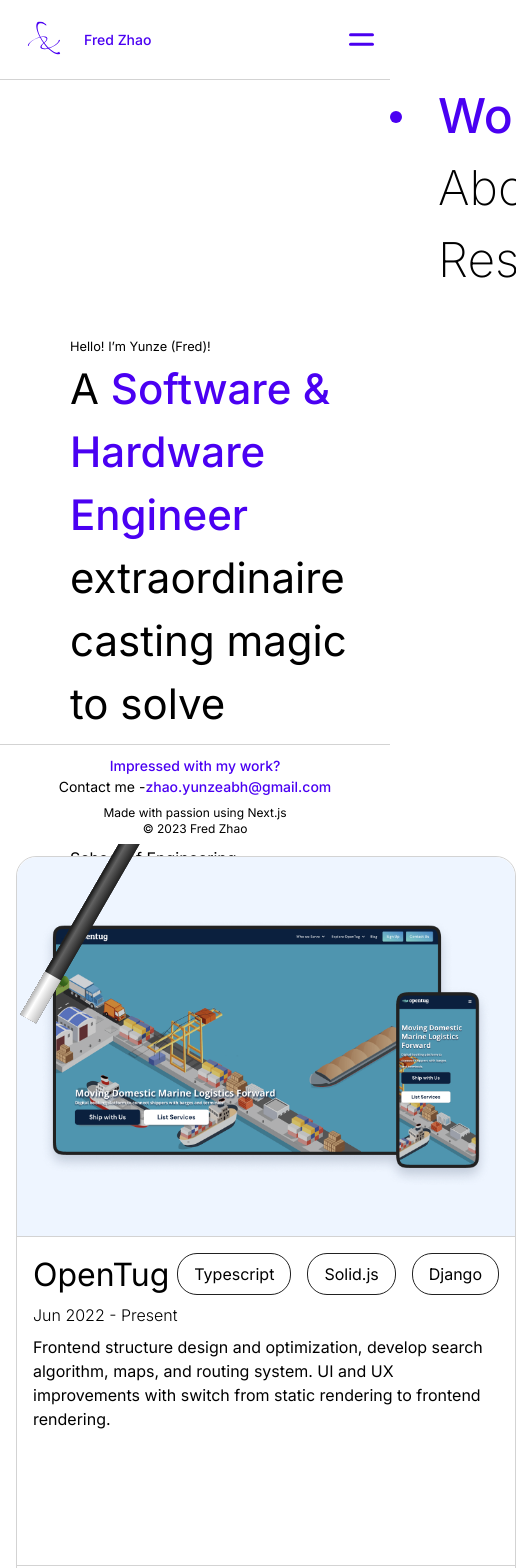
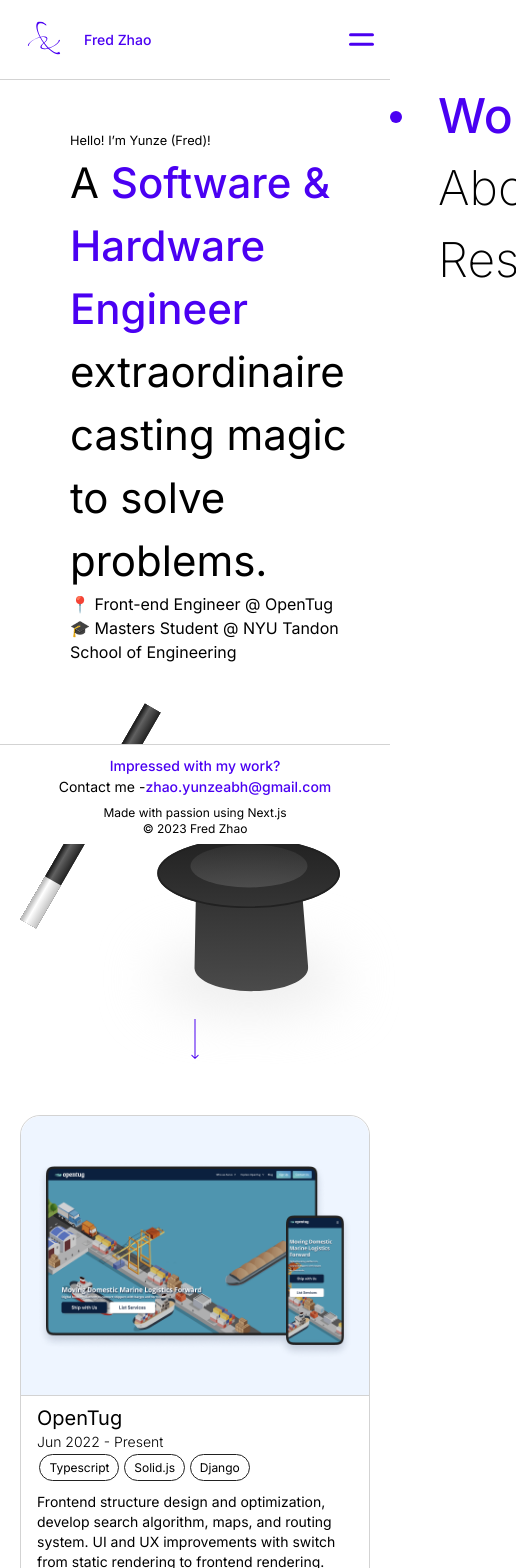
Before and after one commit to Yunzez/portfolio, a Next.js app in the folder portfolio/: page / in a window 390 px wide. Shown: the top 1568 px of the page, 516 px wide, since content can reach past the window. Built offline with nearby package versions, Linux system fonts and the light colour scheme.

Commit message:
fix mobile

```diff
--- a/portfolio/app/component/navbar.tsx
+++ b/portfolio/app/component/navbar.tsx
@@ -27,7 +27,7 @@ const Dot = styled.div`
 `;
 
 const NavContainer = styled.div`
-  position: relative;
+  position: fixed;
   background-color: white;
   z-index: 9999;
   width: 100vw;
--- a/portfolio/app/page.tsx
+++ b/portfolio/app/page.tsx
@@ -17,7 +17,7 @@ type WorkCardProps = {
 };
 const WorkCardWrapper = styled.div`
   margin: 1em;
-  height: 780px !important;
+  height: 780px;
   width: 700px; // Default to full width on small screens
   border: 1px solid lightgrey;
   border-radius: ${theme.radiusSm};
@@ -25,7 +25,12 @@ const WorkCardWrapper = styled.div`
   flex-direction: column;
 
   @media (max-width: 768px) {
-    width: 500px; // On screens wider than 768px, set width to 700px
+    width: 500px;
+    height: 650px;
+  }
+  @media (max-width: 568px) {
+    width: 350px;
+    height: 630px;
   }
 `;
 
@@ -37,6 +42,14 @@ const SkillBadge = styled.div`
   padding-right: 1em;
   border-radius: ${theme.radiusSm};
   font-size: 16px;
+
+  @media (max-width: 768px) {
+    padding: 0.3em;
+    margin: 0.2em;
+    padding-left: 0.75em;
+    padding-right: 0.75em;
+    font-size: 12px;
+  }
 `;
 
 const WorkCardThumb = styled.img<{ background: string }>`
@@ -50,6 +63,11 @@ const WorkCardThumb = styled.img<{ background: string }>`
   @media (max-width: 768px) {
     width: 500px;
     height: 380px;
+  }
+
+  @media (max-width: 568px) {
+    width: 350px;
+    height: 280px;
   }
 `;
 
@@ -87,11 +105,17 @@ const AllWorkBtn = styled.button`
   border: 1px solid ${theme.themeBlack};
   width: 50%;
   padding-top: 20px;
-  padding-bottom:20px;
+  padding-bottom: 20px;
   color: ${theme.themeBlack};
   font-weight: 300;
   border-radius: ${theme.radiusLg};
   font-size: 1.5em;
+
+  @media (max-width: 768px) {
+    padding-top: 8px;
+    padding-bottom: 8px;
+    font-size: 1.1em;
+  }
 `;
 
 function WorkCard(props: WorkCardProps) {
@@ -99,18 +123,19 @@ function WorkCard(props: WorkCardProps) {
     <WorkCardWrapper>
       <WorkCardThumb background="#EEF5FF" src={props.thumbNailImg} />
       <WorkCardText>
-        <div className="flex ">
-          <small style={{ fontSize: "32px", marginTop: "0.2em" }}>
+        <div className="md:flex">
+          <small className="text-xl md:text-3xl">
             {props.name}
+            <div className="text-sm md:text-base font-light">{props.date}</div>
           </small>
-          <div className="ms-auto flex ">
+          <div className="ms-auto flex items-start">
             {props.skills.map((item, index) => {
               return <SkillBadge key={index}>{item}</SkillBadge>;
             })}
           </div>
         </div>
-        <div style={{ fontSize: "16px", fontWeight: "300" }}>{props.date}</div>
-        <div className="mt-2 mb-3">{props.des}</div>
+
+        <div className="mt-2 mb-3 text-sm md:text-base">{props.des}</div>
       </WorkCardText>
       <WorkCardButtons>
         {props.siteLink && <WorkCardBtn>Live Site</WorkCardBtn>}
@@ -125,6 +150,11 @@ export default function Home() {
     height: calc(60vh - 80px);
     margin-left: 70px;
     margin-top: 30vh;
+
+    @media (max-width: 768px) {
+      height: calc(100vh - 80px);
+      margin-top: 15vh;
+    }
   `;
   const ArrowDown = styled.img`
     width: 40px;
@@ -168,7 +198,7 @@ export default function Home() {
           <div>🎓 Masters Student @ NYU Tandon School of Engineering</div>
         </div>
 
-        <div className="md:w-2/5 ms-5 flex justify-center">
+        <div className="md:w-2/5 ms-5 flex justify-center mt-28 md:mt-2">
           <WorkHeaderImg
             rotate="30deg"
             top="-10vh"
@@ -179,7 +209,7 @@ export default function Home() {
           <WorkHeaderImg height={"350px"} width="330px" src="work/topHat.svg" />
         </div>
       </WelcomeContainer>
-      <div className="flex justify-center mb-3">
+      <div className="flex justify-center mb-3 mt-32 md:mt-2">
         <ArrowDown src="work/downarrow.svg" />
       </div>
 
@@ -198,9 +228,8 @@ export default function Home() {
             />
           );
         })}
-          <AllWorkBtn className="mb-5 pb-5 mt-5">View All Work</AllWorkBtn>
+        <AllWorkBtn className="mb-5 pb-5 mt-5 ">View All Work</AllWorkBtn>
       </section>
-
     </main>
   );
 }
```
